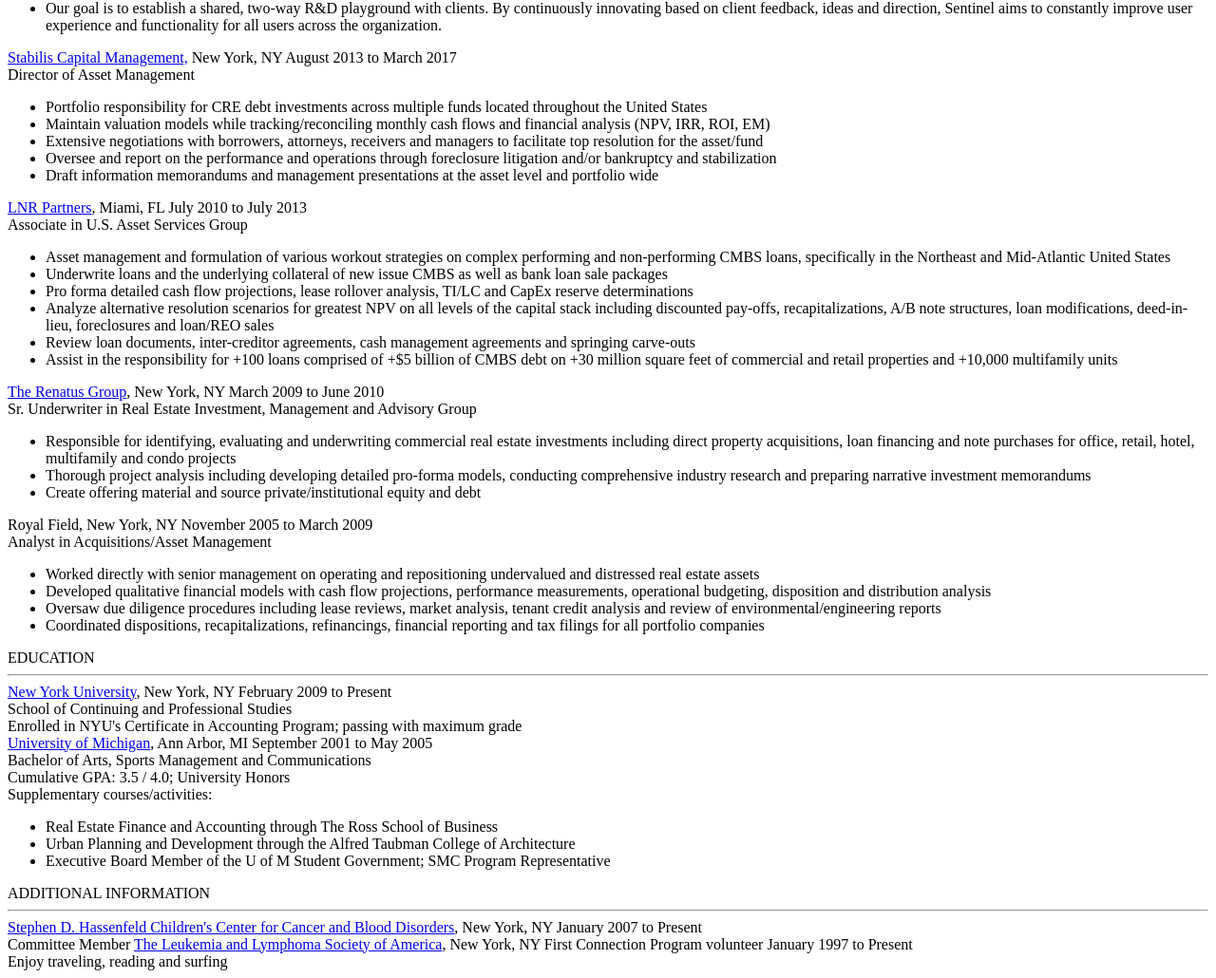
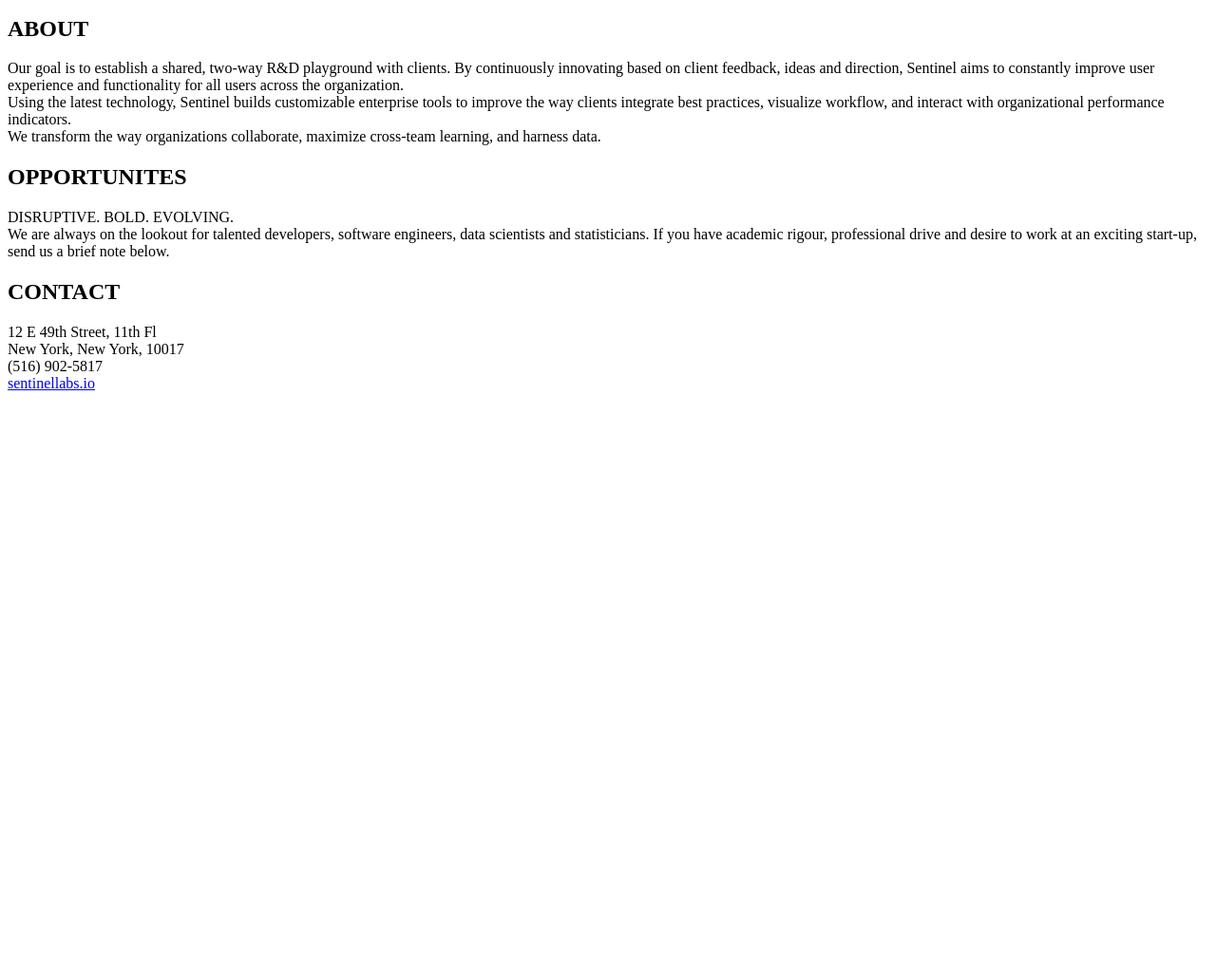
Before and after one commit to arhorowitz/Sentinel-Labs-Website, a plain HTML site: page index.html in a window 1280 px wide. Shown: the part 260-1290 px from the top of the page at 95% size. After the commit the page ends 800 px from the top, so only its background shows below. Drawn offline with Linux system fonts and the light colour scheme.

Commit message:
Add files via upload

```diff
--- a/index.html
+++ b/index.html
@@ -1,111 +1,44 @@
 <!DOCTYPE html>
 <html>
 <head>
-	<title>Andrew R. Horowitz Resume</title>
+	<title>Sentinel Labs</title>
 </head>
 <body>
+	<h1>Sentinel Labs</h1>
 	<div>
-		<img src="assets/profilepic.jpg">
+		<img src="logo.svg">
 	</div>
-	<!-- CONTACT -->
+
+	<!-- About Section -->
 	<Section>
-		<h1> Andrew R. Horowitz </h1>
-		<h3> 338 Berry Street, Apt #2E, New York, NY 11249 (516) 902-5817 arhorowitz@gmail.com </h3>
-	</Section>
-
-	<!-- EXPERIENCE -->
-	<Section>
-		<div>EXPERIENCE</div>
-		<hr>
+		<h2>ABOUT</h2>
 		<div>
-			<a href="http://www.sentinellabs.io/" target="blank">Sentinel Labs, </a> <span>New York, NY</span> <span>March 2017 to Present</span> </br>
-			<span>Co-Founder</span>
+			Our goal is to establish a shared, two-way R&D playground with clients. By continuously innovating based on client feedback, ideas and direction, Sentinel aims to constantly improve user experience and functionality for all users across the organization.
 		</div>
 		<div>
-			<ul>
-				<li>Using the latest technology, Sentinel builds customizable enterprise tools to improve the way clients integrate best practices, visualize workflow, and interact with organizational performance indicators.</li>
-				<li>Our goal is to establish a shared, two-way R&D playground with clients. By continuously innovating based on client feedback, ideas and direction, Sentinel aims to constantly improve user experience and functionality for all users across the organization.</li>
-			</ul>
+			Using the latest technology, Sentinel builds customizable enterprise tools to improve the way clients integrate best practices, visualize workflow, and interact with organizational performance indicators.
 		</div>
 		<div>
-			<a href="http://www.stabiliscap.com" target="blank">Stabilis Capital Management,</a> <span>New York, NY</span> <span>August 2013 to March 2017</span> </br>
-			<span>Director of Asset Management</span>
+			We transform the way organizations collaborate, maximize cross-team learning, and harness data.
+		</div>
+	</Section>
+	<!-- Opportunites Section -->
+	<Secton>
+		<h2>OPPORTUNITES</h2>
+		<div>
+			DISRUPTIVE. BOLD. EVOLVING.
 		</div>
 		<div>
-			<ul>
-				<li>Portfolio responsibility for CRE debt investments across multiple funds located throughout the United States</li>
-				<li>Maintain valuation models while tracking/reconciling monthly cash flows and financial analysis (NPV, IRR, ROI, EM)</li>
-				<li>Extensive negotiations with borrowers, attorneys, receivers and managers to facilitate top resolution for the asset/fund</li>
-				<li>Oversee and report on the performance and operations through foreclosure litigation and/or bankruptcy and stabilization</li>
-				<li>Draft information memorandums and management presentations at the asset level and portfolio wide</li>
-			</ul>
+			We are always on the lookout for talented developers, software engineers, data scientists and statisticians. If you have academic rigour, professional drive and desire to work at an exciting start-up, send us a brief note below.
 		</div>
-		<div>
-			<a href="https://transparency.lnrpartners.com/" target="blank">LNR Partners</a>, <span>Miami, FL</span> <span>July 2010 to July 2013</span> </br>
-			<span>Associate in U.S. Asset Services Group</span>
-		</div>
-		<div>
-			<ul>
-				<li>Asset management and formulation of various workout strategies on complex performing and non-performing CMBS loans, specifically in the Northeast and Mid-Atlantic United States</li>
-				<li>Underwrite loans and the underlying collateral of new issue CMBS as well as bank loan sale packages</li>
-				<li>Pro forma detailed cash flow projections, lease rollover analysis, TI/LC and CapEx reserve determinations</li>
-				<li>Analyze alternative resolution scenarios for greatest NPV on all levels of the capital stack including discounted pay-offs, recapitalizations, A/B note structures, loan modifications, deed-in-lieu, foreclosures and loan/REO sales</li>
-				<li>Review loan documents, inter-creditor agreements, cash management agreements and springing carve-outs</li>
-				<li>Assist in the responsibility for +100 loans comprised of +$5 billion of CMBS debt on +30 million square feet of commercial and retail properties and +10,000 multifamily units </li>
-			</ul>
-		</div>
-		<div>
-			<a href="http://therenatusgroup.com/" target="blank">The Renatus Group</a>, <span>New York, NY</span> <span>March 2009 to June 2010</span></br> <span>Sr. Underwriter in Real Estate Investment, Management and Advisory Group</span>
-			<ul>
-				<li>Responsible for identifying, evaluating and underwriting commercial real estate investments including direct property acquisitions, loan financing and note purchases for office, retail, hotel, multifamily and condo projects</li>
-				<li>Thorough project analysis including developing detailed pro-forma models, conducting comprehensive industry research and preparing narrative investment memorandums</li>
-				<li>Create offering material and source private/institutional equity and debt</li>
-			</ul>
-		</div>
-		<div>
-			<span>Royal Field</span>, <span>New York, NY</span> <span>November 2005 to March 2009</span> </br>
-			<span>Analyst in Acquisitions/Asset Management</span>
-			<ul>
-				<li>Worked directly with senior management on operating and repositioning undervalued and distressed real estate assets</li>
-				<li>Developed qualitative financial models with cash flow projections, performance measurements, operational budgeting, disposition and distribution analysis</li>
-				<li>Oversaw due diligence procedures including lease reviews, market analysis, tenant credit analysis and review of environmental/engineering reports</li>
-				<li>Coordinated dispositions, recapitalizations, refinancings, financial reporting and tax filings for all portfolio companies</li>
-			</ul>
-			</div>
-	</Section>
-	<!-- EDUCATION -->
-	<Section>
-		<div>EDUCATION</div>
-		<hr>
-		<div>
-			<a href="https://www.nyu.edu/" target="blank">New York University</a>, New York, NY February 2009 to Present </span></br>
-			<span>School of Continuing and Professional Studies</span> </br>
-			Enrolled in NYU&#39s Certificate in Accounting Program; passing with maximum grade
-		</div>
-		<div>
-			<a href="https://www.umich.edu/" target="blank">University of Michigan</a>, Ann Arbor, MI September 2001 to May 2005</span></br>
-			<span>Bachelor of Arts, Sports Management and Communications</span></br>
-		</div>
-		<div>
-			<span>Cumulative GPA: 3.5 / 4.0; University Honors</span></br>
-			<span>Supplementary courses/activities:</span></br>
-			<ul>
-				<li>Real Estate Finance and Accounting through The Ross School of Business</li>
-				<li>Urban Planning and Development through the Alfred Taubman College of Architecture</li>
-				<li>Executive Board Member of the U of M Student Government; SMC Program Representative</li>
-			</ul>
-		</div>
-	</Section>
-	<!-- ADDITIONAL INFORMATION -->
-	<Section>
-		<div>ADDITIONAL INFORMATION</div>
-		<hr>
-		<div>
-			<a href="http://nyulangone.org/locations/stephen-d-hassenfeld-childrens-center-for-cancer-blood-disorders" target="blank">Stephen D. Hassenfeld Children's Center for Cancer and Blood Disorders</a>, <span>New York, NY</span> <span>January 2007 to Present</span></br>
-			<span>Committee Member</span>
-			<a href="http://www.lls.org/?gclid=EAIaIQobChMI7vme_czy1AIV2o2zCh1osQyrEAAYASAAEgKo4vD_BwE" target="blank">The Leukemia and Lymphoma Society of America</a>, New York, NY First Connection Program volunteer</span> <span>January 1997 to Present</span></br>
-			<span>Enjoy traveling, reading and surfing</span>
-		</div>
-	</Section>
+<!-- Contact Section -->
+	<h2>CONTACT</h2>
+	<div>
+		 12 E 49th Street, 11th Fl</br>
+		 New York, New York, 10017</br>
+		 (516) 902-5817</br>
+		 <a href="http://www.sentinellabs.io" target="_blank">sentinellabs.io</a>
+	</div>
+
 </body>
 </html>
```
